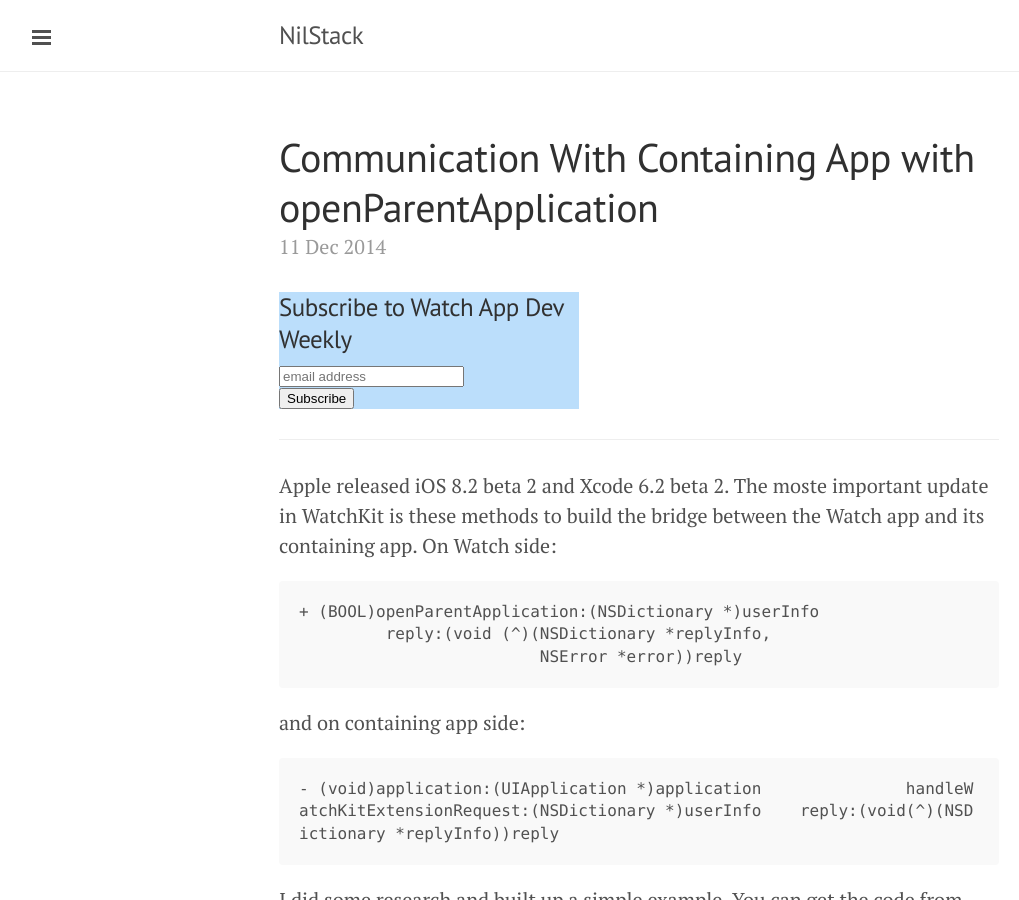
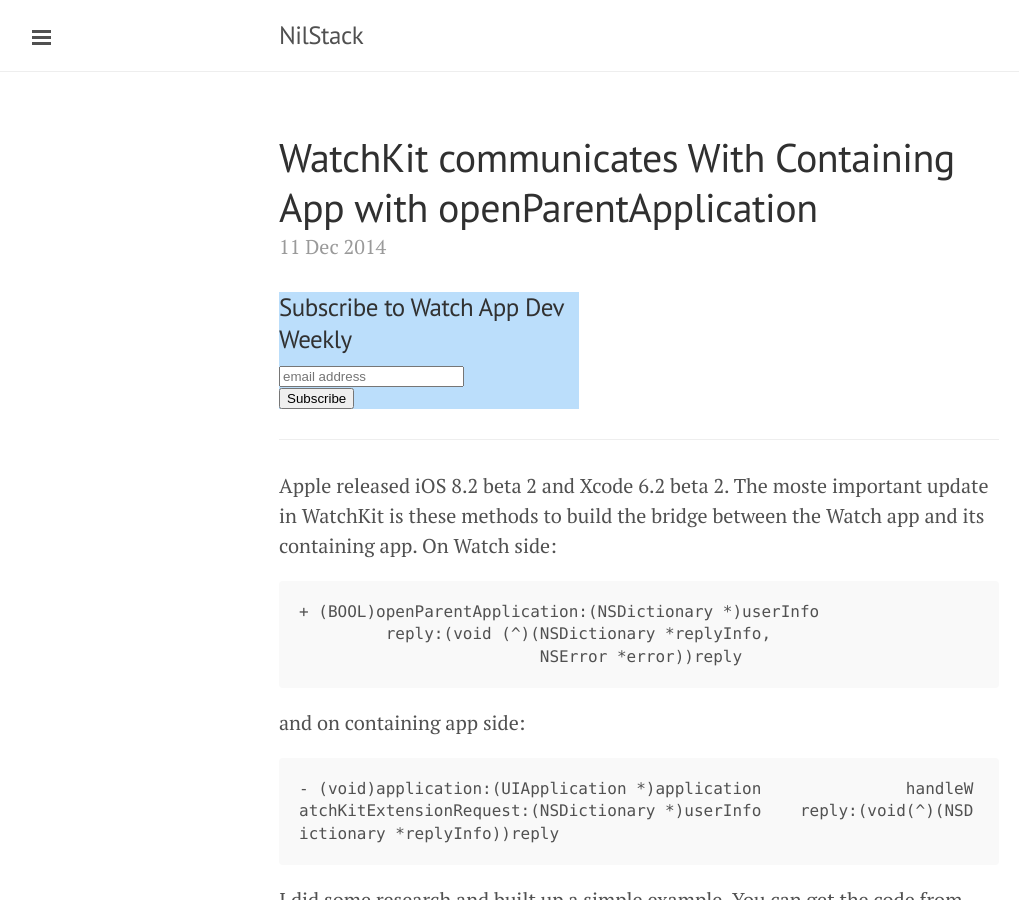
Before and after one commit to GitPeng/GitPeng.github.io, a Jekyll site: the page built from _posts/2014-12-11-WatchKit-Communicates-With-Containing-App-With-OpenParentApplication.md, in a window 1280 px wide and 900 px high. Shown: the whole window, without its empty margins (1-1020 px from the left). Built offline with Jekyll 4.4.1, drawn with Linux system fonts in a browser that asks for light colours; Markdown is read by kramdown in place of the engine named in the settings; comment, search, counter and statistics services are not loaded.

Commit message:
update title of 2014-12-11

```diff
--- a/_posts/2014-12-11-How-WatchKit-Communicate-With-Containing-App-With-OpenParentApplication.md
+++ b/_posts/2014-12-11-WatchKit-Communicates-With-Containing-App-With-OpenParentApplication.md
@@ -1,7 +1,7 @@
 ---
 
 layout: post
-title: Communication With Containing App with openParentApplication
+title: WatchKit communicates With Containing App with openParentApplication
 ---
 
 <!-- Begin MailChimp Signup Form -->
```
